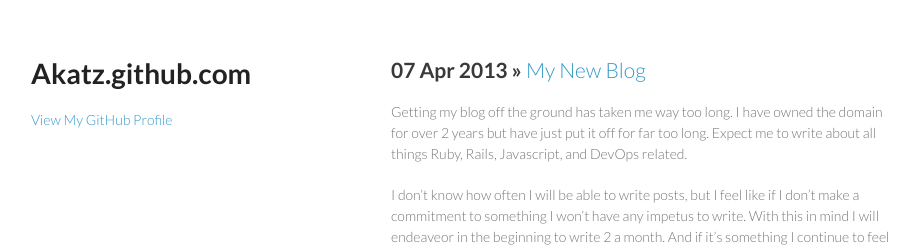
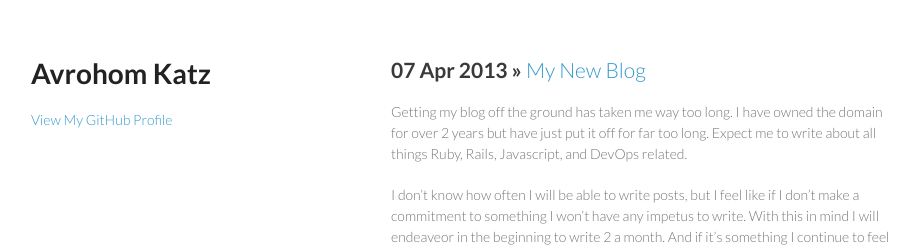
Before and after one commit to akatz/akatz.github.com, a Jekyll site: the page built from index.html, in a window 1280 px wide. Shown: the top 250 px of the page, without its empty margins (179-1098 px from the left). Built offline with Jekyll 4.4.1, drawn with Linux system fonts in a browser that asks for light colours.

Commit message:
changes to title and main heading

```diff
--- a/_layouts/index.html
+++ b/_layouts/index.html
@@ -3,7 +3,7 @@
   <head>
     <meta charset="utf-8">
     <meta http-equiv="X-UA-Compatible" content="chrome=1">
-    <title>akatz.github.com by akatz</title>
+    <title>Welcome to avrohomkatz.com</title>
 
     <link rel="stylesheet" href="/stylesheets/styles.css">
     <link rel="stylesheet" href="/stylesheets/pygment_trac.css">
@@ -15,7 +15,7 @@
   <body>
     <div class="wrapper">
       <header>
-        <h1>Akatz.github.com</h1>
+        <h1>Avrohom Katz</h1>
         <p></p>
 
 
--- a/_layouts/post.html
+++ b/_layouts/post.html
@@ -3,7 +3,7 @@
   <head>
     <meta charset="utf-8">
     <meta http-equiv="X-UA-Compatible" content="chrome=1">
-    <title>akatz.github.com by akatz</title>
+    <title>Welcome to avrohomkatz.com</title>
 
     <link rel="stylesheet" href="/stylesheets/styles.css">
     <link rel="stylesheet" href="/stylesheets/pygment_trac.css">
@@ -15,7 +15,7 @@
   <body>
     <div class="wrapper">
       <header>
-        <h1>akatz.github.com</h1>
+        <h1>Avrohom Katz</h1>
         <p></p>
         <p class="view"><a href="https://github.com/akatz">View My GitHub Profile</a></p>
       </header>
```
